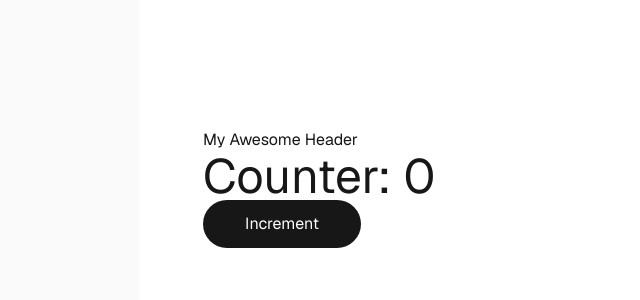
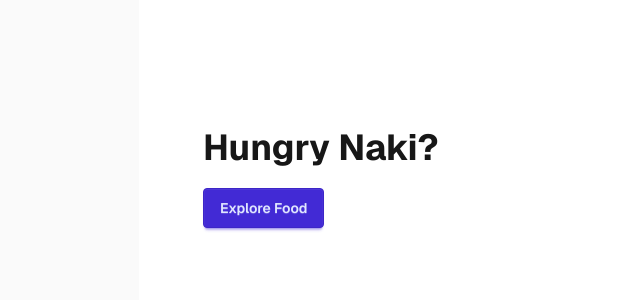
Before and after one commit to JowelislamHabib/Learning-NextJs-P2, a Next.js app: page / in a window 1280 px wide. Shown: the top 300 px of the page, without its empty margins (117-757 px from the left). Built offline with nearby package versions, Linux system fonts and the light colour scheme.

Commit message:
feat: Add loading component and enhance FoodDetailPage with navigation link; update Header component structure

```diff
--- /dev/null
+++ b/src/app/foods/loading.jsx
@@ -0,0 +1,10 @@
+export default function Loading() {
+  // Or a custom loading skeleton component
+  return (
+    <>
+      <div className="h-screen flex justify-center items-center">
+        <span className="loading loading-bars loading-xl"></span>
+      </div>{" "}
+    </>
+  );
+}
--- a/src/app/page.js
+++ b/src/app/page.js
@@ -1,12 +1,16 @@
 import Counter from "@/components/Counter";
+import FoodCard from "@/components/FoodCard";
 import Header from "@/components/Header";
+import Link from "next/link";
 
 export default function Home() {
   return (
     <div className="flex flex-col flex-1 items-center justify-center bg-zinc-50 font-sans dark:bg-black">
       <main className="flex flex-1 w-full max-w-3xl flex-col items-center justify-between py-32 px-16 bg-white dark:bg-black sm:items-start">
         <Header />
-        <Counter />
+        <Link className="btn btn-primary" href={"/foods"}>
+          Explore Food
+        </Link>
       </main>
     </div>
   );
--- a/src/components/Header.jsx
+++ b/src/components/Header.jsx
@@ -1,7 +1,11 @@
 import React from "react";
 
 const Header = () => {
-  return <div>My Awesome Header</div>;
+  return (
+    <div>
+      <h1 className="text-4xl mb-5 font-bold">Hungry Naki?</h1>
+    </div>
+  );
 };
 
 export default Header;
```
Also changed, not shown: src/app/foods/[foodId]/page.jsx (+7 -3 lines).
